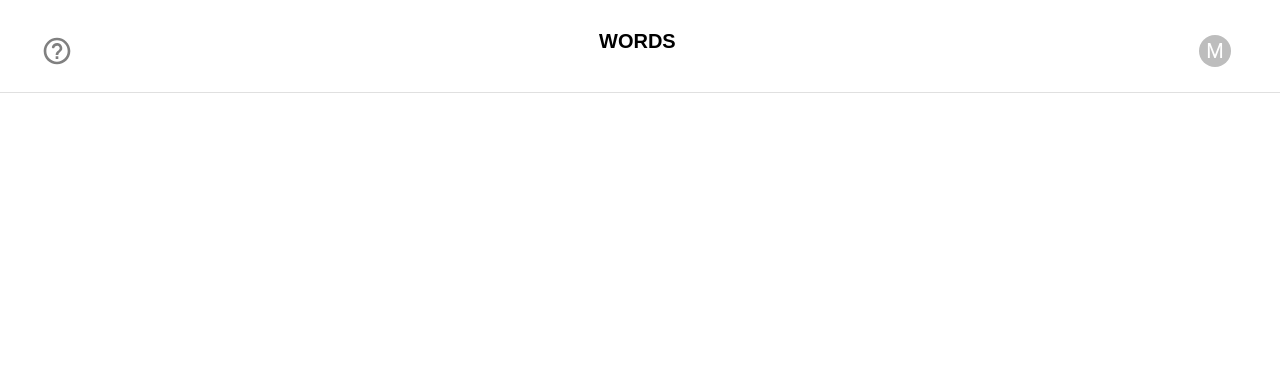
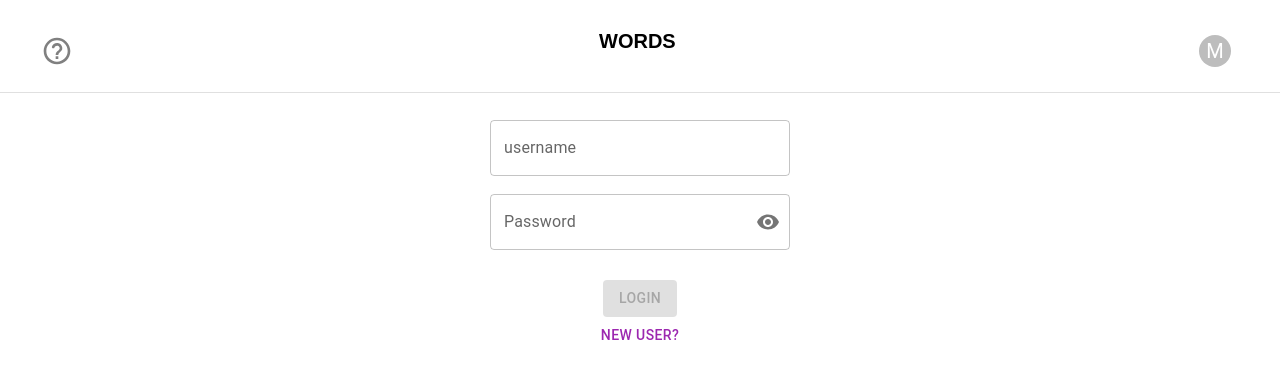
Before and after one commit to 13DeAnda/words, a React (Create React App) app: page /login in a window 1280 px wide. Before the commit this address had no page. Shown: the top 378 px of the page. Built offline with nearby package versions, Linux system fonts and the light colour scheme.

Commit message:
user login ui

```diff
--- /dev/null
+++ b/src/Interfaces/LoginCred.ts
@@ -0,0 +1,5 @@
+export interface IloginCred {
+    username: string;
+    password: string;
+    showPassword: boolean;
+}
--- a/src/components/Header/Header.tsx
+++ b/src/components/Header/Header.tsx
@@ -106,10 +106,9 @@ export default function Header() {
                 <MenuItem>DarkMode</MenuItem>
                 <Divider />
                 <MenuItem>
-                    <ListItemIcon>
-                        <Logout fontSize="small" />
-                    </ListItemIcon>
-                    Logout
+                    <NavLink to="/login" className="navLink">
+                        Login
+                    </NavLink>
                 </MenuItem>
             </Menu>
         </div>
--- /dev/null
+++ b/src/components/Login/Login.css
@@ -0,0 +1,14 @@
+.login {
+    display: inline-grid;
+}
+.loginInput {
+    width: 300px;
+}
+
+.buttons {
+    margin-top: 30px;
+}
+
+.buttons .MuiButton-roo {
+    margin-top: 30px;
+}
--- /dev/null
+++ b/src/components/Login/Login.tsx
@@ -0,0 +1,89 @@
+import React, { useState } from 'react';
+import Button from '@mui/material/Button';
+import OutlinedInput from '@mui/material/OutlinedInput';
+import TextField from '@mui/material/TextField';
+import InputAdornment from '@mui/material/InputAdornment';
+import IconButton from '@mui/material/IconButton';
+import Visibility from '@mui/icons-material/Visibility';
+import VisibilityOff from '@mui/icons-material/VisibilityOff';
+import InputLabel from '@mui/material/InputLabel';
+import FormControl from '@mui/material/FormControl';
+import './Login.css';
+
+import { IloginCred } from '../../Interfaces/LoginCred';
+
+function Login() {
+    const [values, setValues] = useState<IloginCred>({
+        username: '',
+        password: '',
+        showPassword: false,
+    });
+
+    const handleChange = (prop: keyof IloginCred) => (event: React.ChangeEvent<HTMLInputElement>) => {
+        setValues({ ...values, [prop]: event.target.value });
+    };
+
+    const login = () => {
+        console.log('tries to log in', values.username, values.password);
+    };
+    const newUser = () => {
+        console.log('creates new user');
+    };
+
+    return (
+        <div className="Container">
+            <div className="login">
+                <TextField
+                    label="username"
+                    className="loginInput"
+                    value={values.username}
+                    onChange={handleChange('username')}
+                />
+                <br />
+                <FormControl variant="outlined">
+                    <InputLabel htmlFor="outlined-adornment-password">Password</InputLabel>
+                    <OutlinedInput
+                        id="outlined-adornment-password"
+                        label="Password"
+                        className="loginInput"
+                        type={values.showPassword ? 'text' : 'password'}
+                        value={values.password}
+                        onChange={handleChange('password')}
+                        endAdornment={
+                            <InputAdornment position="end">
+                                <IconButton
+                                    aria-label="toggle password visibility"
+                                    onClick={() => {
+                                        setValues({ ...values, showPassword: !values.showPassword });
+                                    }}
+                                    onMouseDown={() => {
+                                        setValues({ ...values, showPassword: !values.showPassword });
+                                    }}
+                                    edge="end"
+                                >
+                                    {values.showPassword ? <VisibilityOff /> : <Visibility />}
+                                </IconButton>
+                            </InputAdornment>
+                        }
+                    />
+                </FormControl>
+            </div>
+            <div className="buttons">
+                <Button
+                    onClick={login}
+                    variant="contained"
+                    disabled={!values.password || !values.username}
+                    color="secondary"
+                >
+                    Login
+                </Button>
+                <br />
+                <Button onClick={newUser} color="secondary">
+                    New User?
+                </Button>
+            </div>
+        </div>
+    );
+}
+
+export default Login;
--- a/src/components/Router/Router.tsx
+++ b/src/components/Router/Router.tsx
@@ -3,6 +3,7 @@ import { BrowserRouter, Routes, Route } from 'react-router-dom';
 import Container from '../Container/Container';
 import Users from '../Users/Users';
 import Header from '../Header/Header';
+import Login from '../Login/Login';
 
 export default function Router() {
     return (
@@ -11,6 +12,7 @@ export default function Router() {
             <Routes>
                 <Route index element={<Container />} />
                 <Route path="stats" element={<Users />} />
+                <Route path="login" element={<Login />} />
             </Routes>
         </BrowserRouter>
     );
```
